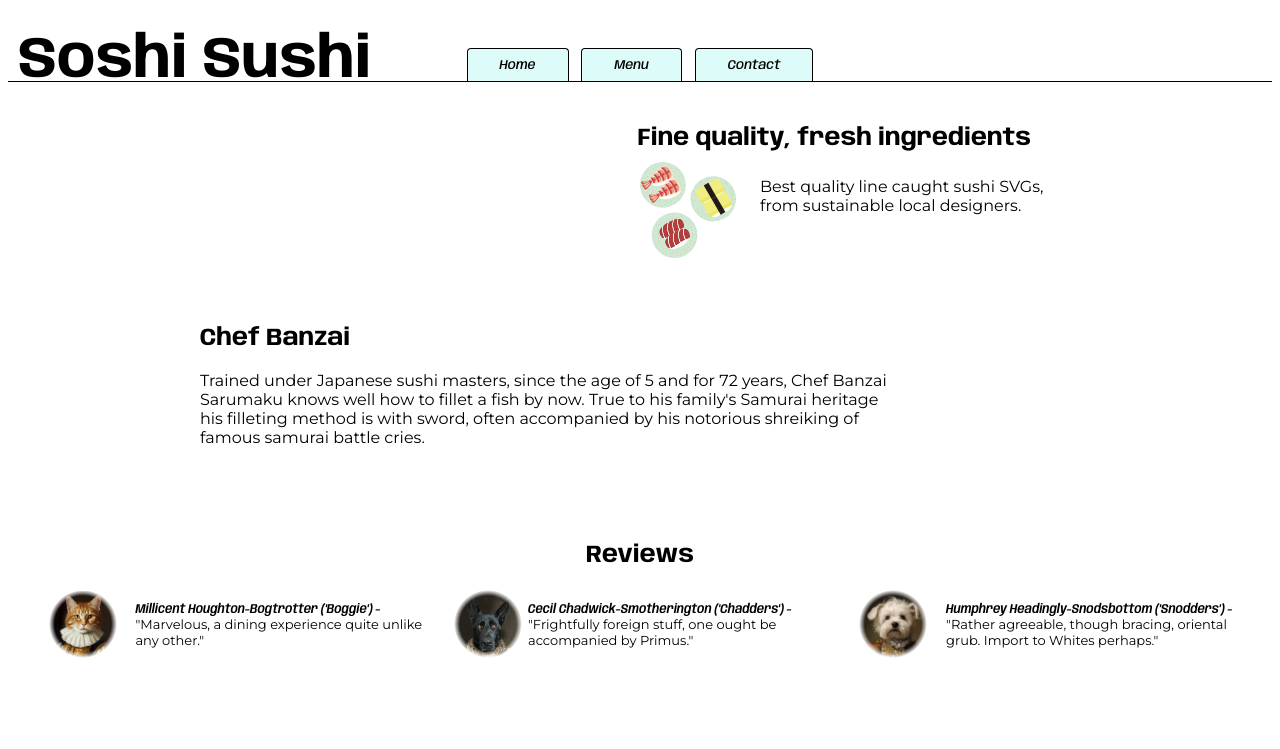
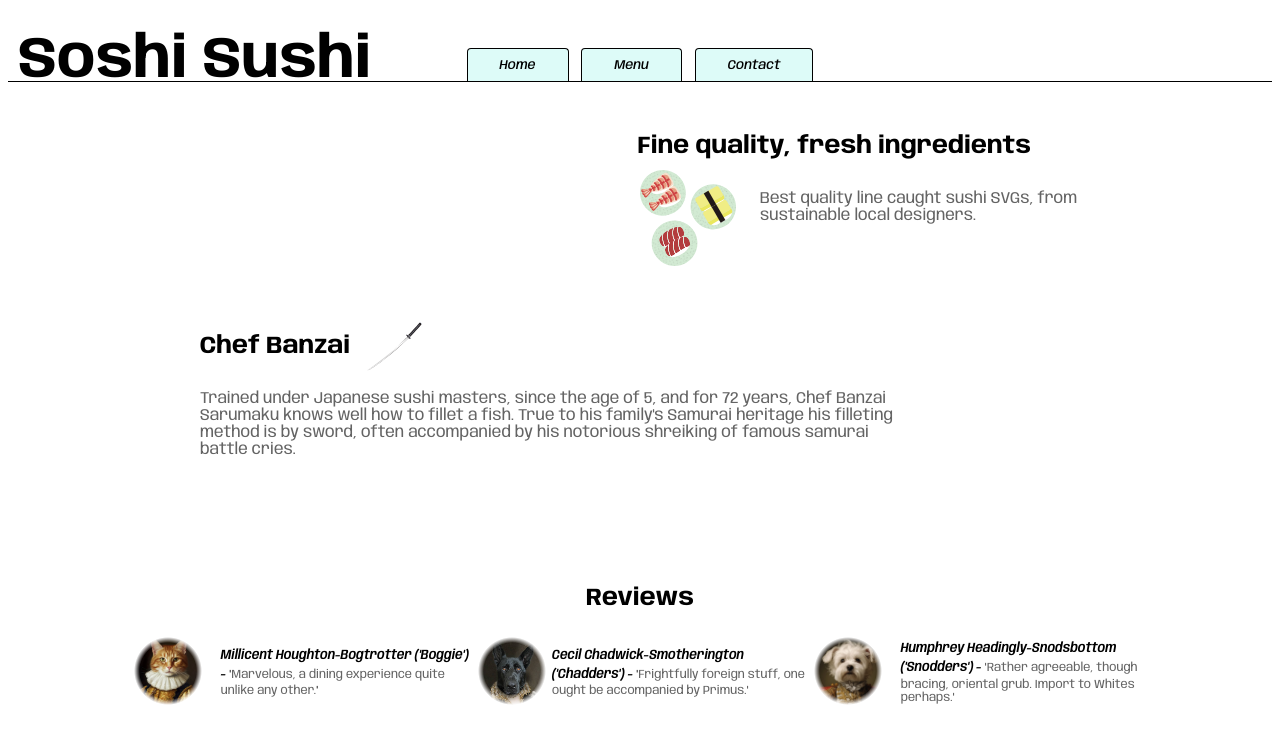
Before and after one commit to jbk2/js-restaurant, a website built with webpack: page src/template.html in a window 1280 px wide. Built offline with nearby package versions, Linux system fonts and the light colour scheme.

Commit message:
Further homepoage styling

```diff
--- a/src/assets/menu_styles.css
+++ b/src/assets/menu_styles.css
@@ -1,12 +1,11 @@
 table {
   margin-left: auto;
   margin-right: auto;
-  margin-top: 2rem;
   border-spacing: 2rem 0.8rem;
 }
 
 table:first-of-type {
-  margin-top: 4rem;
+  margin-top: 6rem;
 }
 
 .price {
@@ -32,7 +31,7 @@ tr td:nth-child(3) {
 .title .description {
   font-weight: normal;
   font-size: small;
-  color: gray;
+  color: rgb(100, 100, 100);
   display: block; /* to ensure on own line */
   margin-top: 0.25rem;
 }
--- a/src/assets/styles.css
+++ b/src/assets/styles.css
@@ -3,40 +3,21 @@
 @font-face {
   font-family: 'anybody';
   src: url('./fonts/anybody.ttf') format('truetype');
-  font-weight: 100 900;
-  /* font-stretch: ultra-condensed; */
-  /* font-style: normal; */
 }
 
 body {
   font-family: "anybody";
-  /* font-family: var(--font-libre-baskerville);
-  font-weight: var(--font-weight-regular); */
 }
 
+/* ######################## Header/tab section ################################ */
+
 .logo-type {
-  /* font-family: "anybody"; */
   font-size: 3.6rem;
-  /* font-variation-settings: ; */
-  /* align-self: flex-start; */
-  /* margin-right: auto; */
   position: absolute;
   margin: 0;
-  /* margin-top: 0.3rem; */
   left: 10px;
   top: -17px
 }
-
-h1 {
-  font-size: x-large;
-}
-
-p {
-  font-family: "Montserrat";
-  font-size: medium;
-}
-
-/* ######################## Header/tab section ################################ */
 
 nav {
   display: flex;
@@ -63,29 +44,28 @@ button.tab {
   padding-left: 2rem;
   padding-right: 2rem;
 }
+
 button:hover {
   cursor: pointer;
 }
 
-/* ######################## Ingredients section ################################ */
-#sushi1-svg {
-  height: 6rem;
-  width: auto;
+p {
+  color: rgb(100, 100, 100);
 }
 
+/* ######################## Ingredients section ################################ */
 section#ingredients-section {
   display: flex;
   flex-direction: column;
   align-items: flex-end;
-  margin-top: 1.5rem;
+  margin-top: 2rem;
   margin-right: 15vw;
   /* width: 30vw; */
 }
 
-section#ingredients-section div {
-  display: flex;
-  flex-direction: column;
-  align-items: flex-start;
+#sushi1-svg {
+  height: 6rem;
+  width: auto;
 }
 
 section#ingredients-section div h1 {
@@ -101,10 +81,8 @@ section#ingredients-section div h1 {
 }
 
 #ingredients-section .content p {
-  margin: 0;
+  margin-top: 20px;
   max-width: 20rem;
-  flex-wrap: wrap;
-  padding-top: 15px;
 }
 
 /* ######################## Chef section ################################ */
@@ -118,7 +96,17 @@ section#chef-section {
 
 section#chef-section p {
   max-width: 55vw;
-  margin-top: 0;
+  margin-top: 0.7rem;
+}
+
+#chef-header {
+  display: flex;
+}
+
+#sword-svg  {
+  margin-left: 1rem;
+  width: 3.5rem;
+  height: auto;
 }
 
 /* ######################## Reviews section ################################ */
@@ -127,25 +115,28 @@ section#chef-section p {
   width: fit-content;
   margin-left: auto;
   margin-right: auto;
-  margin-top: 5rem;
+  margin-top: 7rem;
   margin-bottom: 1rem;
 }
 
 #reviews-section span {
   font-family: "anybody";
+  font-size: 0.85rem;
   font-variation-settings: 'wght' 600, 'wdth' 90, 'ital' 100;
+  color: black;
+  line-height: 1.2rem;
 }
 
 #reviews {
   display: flex;
   justify-content: space-around;
-  max-width: 95vw;
+  max-width: 80vw;
   margin-left: auto;
   margin-right: auto;
 }
 
 #reviews p {
-  font-size: small;
+  font-size: 0.75rem;
 }
 
 .image-mask {
--- a/src/homepage.js
+++ b/src/homepage.js
@@ -1,4 +1,5 @@
 import sushiImage from './assets/images/sushi1.svg';
+import swordImage from './assets/images/katanasword.svg';
 import pet1Image from './assets/images/pet1.webp';
 import pet2Image from './assets/images/pet2.jpg';
 import pet3Image from './assets/images/pet3.webp';
@@ -27,10 +28,13 @@ const chefSection = () => {
   let section = document.createElement('section');
   section.id = "chef-section";
   section.innerHTML = `
-    <h1>Chef Banzai</h1>
-    <p>Trained under Japanese sushi masters, since the age of 5 and for 72 years, Chef Banzai Sarumaku
-      knows well how to fillet a fish by now. True to his family's Samurai heritage his filleting
-      method is with sword, often accompanied by his notorious shreiking of famous samurai battle cries.
+    <div id="chef-header">
+      <h1>Chef Banzai</h1>
+      <img id="sword-svg" src="${swordImage}" alt="samurai sword">
+    </div>
+    <p>Trained under Japanese sushi masters, since the age of 5, and for 72 years, Chef Banzai Sarumaku
+      knows well how to fillet a fish. True to his family's Samurai heritage his filleting
+      method is by sword, often accompanied by his notorious shreiking of famous samurai battle cries.
     </p>
   `;
   return section;
```
Also changed, not shown: src/assets/images/katanasword.svg (added).
